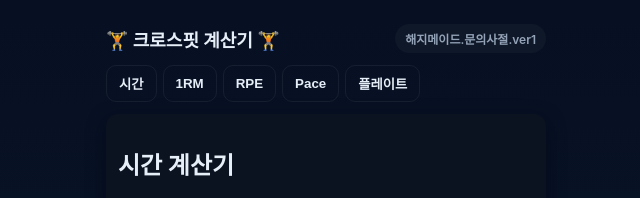
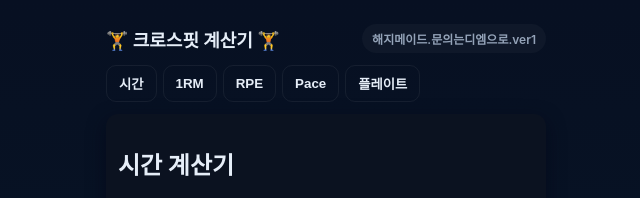
Before and after one commit to libysou/crossfitermanager, a plain HTML site: page index.html in a window 1280 px wide. Shown: the top 198 px of the page, 314-954 px from the left. Drawn offline with Linux system fonts and the light colour scheme.

Commit message:
Update index.html

```diff
--- a/index.html
+++ b/index.html
@@ -34,7 +34,7 @@ th,td{padding:6px;border-bottom:1px dashed rgba(255,255,255,0.03);font-size:13px
 <div class="app">
 <header>
 <h1> 🏋️ 크로스핏 계산기 🏋️</h1>
-<div class="pill small">해지메이드.문의사절.ver1</div>
+<div class="pill small">해지메이드.문의는디엠으로.ver1</div>
 </header>
 
 <nav>
```
